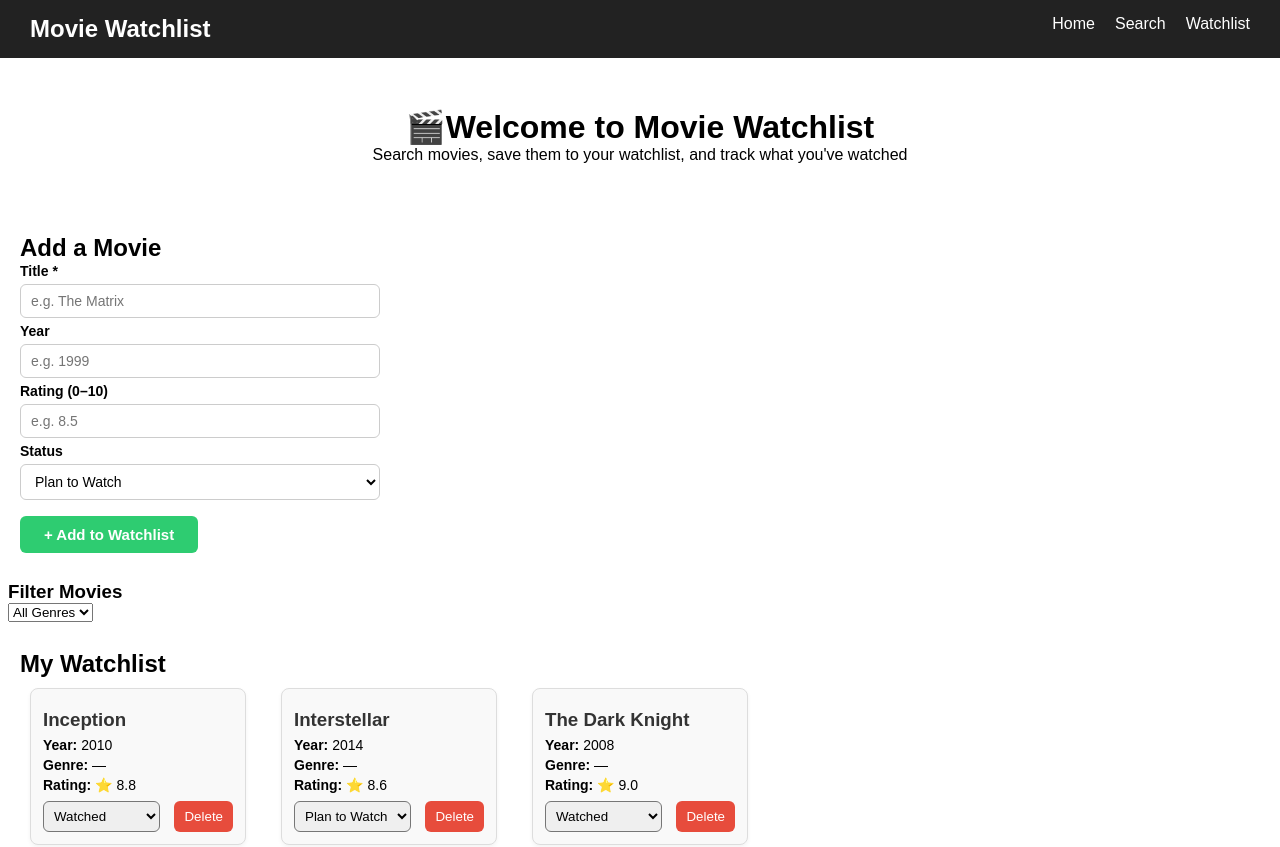
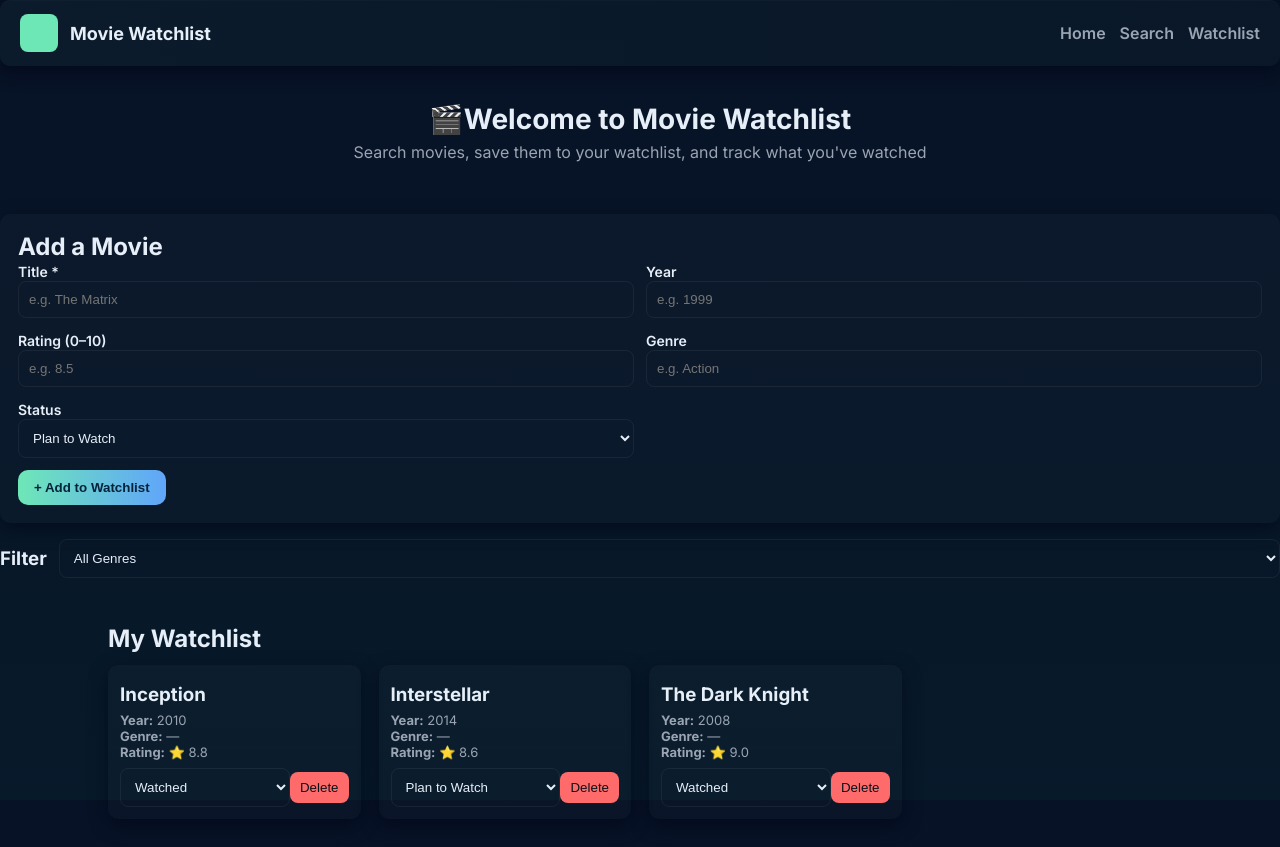
Before and after one commit to ludemond/Group-project, a React (Vite) app: page / in a window 1280 px wide. Shown: the top 847 px of the page. Built offline with nearby package versions, Linux system fonts and the light colour scheme.

Commit message:
style: attractive theme + component classes; style form, cards, filter, navbar

```diff
--- a/src/App.css
+++ b/src/App.css
@@ -1,31 +1,74 @@
-body {
-  margin: 0;
-  font-family: Arial, sans-serif;
+@import url('https://fonts.googleapis.com/css2?family=Inter:wght@300;400;600;700&display=swap');
+
+:root{
+  --bg:#0f1724;
+  --card:#0b1b2b;
+  --muted:#9aa4b2;
+  --accent:#6ee7b7;
+  --accent-2:#60a5fa;
+  --glass: rgba(255,255,255,0.04);
 }
 
-.navbar {
-  background: #222;
-  color: white;
-  padding: 15px 30px;
-  display: flex;
-  justify-content: space-between;
+html,body,#root{
+  height:100%;
 }
 
-.navbar ul {
-  list-style: none;
-  display: flex;
-  gap: 20px;
+body{
+  margin:0;
+  font-family:Inter, system-ui, -apple-system, 'Segoe UI', Roboto, 'Helvetica Neue', Arial;
+  background: linear-gradient(180deg, #071226 0%, #071a2a 100%);
+  color: #e6eef8;
+  -webkit-font-smoothing:antialiased;
 }
 
-.home {
-  text-align: center;
-  padding: 50px;
+.app-container{
+  max-width:1100px;
+  margin:28px auto;
+  padding:18px;
 }
 
-.footer {
-  background: #222;
-  color: white;
-  text-align: center;
-  padding: 15px;
-  margin-top: 50px;
+.navbar{
+  display:flex;
+  align-items:center;
+  justify-content:space-between;
+  background:linear-gradient(90deg,var(--card),rgba(11,27,43,0.6));
+  padding:14px 20px;
+  border-radius:10px;
+  box-shadow:0 6px 18px rgba(2,6,23,0.6), inset 0 1px 0 rgba(255,255,255,0.02);
 }
+
+.brand{
+  display:flex;gap:12px;align-items:center;
+}
+.brand h1{font-size:18px;margin:0;font-weight:700}
+.nav-items{display:flex;gap:14px;align-items:center}
+.nav-items li{list-style:none;color:var(--muted);font-weight:600}
+
+.home{padding:36px 18px;text-align:center}
+.home h1{font-size:28px;margin-bottom:6px}
+.home p{color:var(--muted)}
+
+.form-card{
+  background:linear-gradient(180deg, rgba(255,255,255,0.02), rgba(255,255,255,0.01));
+  padding:18px;border-radius:10px;margin:16px 0;box-shadow:0 6px 18px rgba(2,6,23,0.6);
+}
+.form-grid{display:grid;grid-template-columns:1fr 1fr;gap:12px}
+.form-input, .form-textarea, .filter-select{width:100%;padding:10px;border-radius:8px;border:1px solid rgba(255,255,255,0.06);background:transparent;color:inherit}
+.form-textarea{resize:vertical}
+.primary-btn{background:linear-gradient(90deg,var(--accent),var(--accent-2));color:#04233a;padding:10px 16px;border-radius:10px;border:none;font-weight:700;cursor:pointer}
+
+.filter-bar{display:flex;gap:12px;align-items:center;margin:12px 0}
+
+.movie-grid{display:grid;grid-template-columns:repeat(auto-fill,minmax(220px,1fr));gap:18px;margin-top:12px}
+.movie-card{background:linear-gradient(180deg, rgba(255,255,255,0.02), rgba(255,255,255,0.01));padding:12px;border-radius:10px;box-shadow:0 6px 18px rgba(2,6,23,0.6)}
+.movie-card img{width:100%;height:220px;object-fit:cover;border-radius:8px;margin-bottom:10px}
+.movie-card h3{margin:6px 0;color:#e6eef8}
+.muted{color:var(--muted);font-size:13px}
+.card-actions{display:flex;justify-content:space-between;align-items:center;margin-top:8px}
+.danger-btn{background:#ff6b6b;color:#08121a;border:none;padding:8px 10px;border-radius:8px;cursor:pointer}
+
+.footer{margin-top:28px;padding:18px;text-align:center;color:var(--muted)}
+
+@media (max-width:720px){
+  .form-grid{grid-template-columns:1fr}
+}
--- a/src/components/MovieCard.jsx
+++ b/src/components/MovieCard.jsx
@@ -6,46 +6,31 @@ function MovieCard({ movie, onDelete, onStatusChange }) {
   };
 
   return (
-    <div style={{
-      border: '1px solid #ddd',
-      borderRadius: '8px',
-      padding: '12px',
-      margin: '10px',
-      backgroundColor: '#f9f9f9',
-      boxShadow: '0 2px 4px rgba(0,0,0,0.05)'
-    }}>
+    <div className="movie-card">
       {movie.poster && (
-        <img src={movie.poster} alt={movie.title} style={{ width: '100%', height: '220px', objectFit: 'cover', borderRadius: '6px' }} />
+        <img src={movie.poster} alt={movie.title} />
       )}
 
-      <h3 style={{ margin: '8px 0 6px 0', color: '#333' }}>{movie.title}</h3>
+      <h3>{movie.title}</h3>
 
-      <p style={{ margin: '4px 0', fontSize: '14px' }}>
-        <strong>Year:</strong> {movie.year || 'N/A'}
-      </p>
+      <p className="muted"><strong>Year:</strong> {movie.year || 'N/A'}</p>
+      <p className="muted"><strong>Genre:</strong> {movie.genre || '—'}</p>
+      <p className="muted"><strong>Rating:</strong> ⭐ {movie.rating || 'Unrated'}</p>
 
-      <p style={{ margin: '4px 0', fontSize: '14px' }}>
-        <strong>Genre:</strong> {movie.genre || '—'}
-      </p>
-
-      <p style={{ margin: '4px 0', fontSize: '14px' }}>
-        <strong>Rating:</strong> ⭐ {movie.rating || 'Unrated'}
-      </p>
-
-      <div style={{ display: 'flex', justifyContent: 'space-between', alignItems: 'center', marginTop: '8px' }}>
-        <select value={movie.status} onChange={handleStatus} style={{ padding: '6px', borderRadius: '6px' }}>
+      <div className="card-actions">
+        <select value={movie.status} onChange={handleStatus} className="filter-select">
           <option>Plan to Watch</option>
           <option>Watching</option>
           <option>Watched</option>
         </select>
 
-        <button onClick={() => onDelete && onDelete(movie.id)} style={{ backgroundColor: '#e74c3c', color: '#fff', border: 'none', padding: '8px 10px', borderRadius: '6px', cursor: 'pointer' }}>
+        <button onClick={() => onDelete && onDelete(movie.id)} className="danger-btn">
           Delete
         </button>
       </div>
 
       {movie.description && (
-        <p style={{ marginTop: '8px', fontSize: '13px', color: '#555' }}>{movie.description}</p>
+        <p className="muted" style={{ marginTop: 8 }}>{movie.description}</p>
       )}
     </div>
   );
--- a/src/components/MovieFilter.jsx
+++ b/src/components/MovieFilter.jsx
@@ -6,13 +6,11 @@ function MovieFilter({
   onChange,
 }) {
   return (
-    <div style={{ padding: '8px' }}>
-      <label htmlFor="genre-select">
-        <h3>Filter Movies</h3>
-      </label>
-
+    <div className="filter-bar">
+      <h3 style={{ margin: 0 }}>Filter</h3>
       <select
         id="genre-select"
+        className="filter-select"
         value={selectedGenre}
         onChange={(e) => onChange && onChange(e.target.value)}
       >
--- a/src/components/MovieForm.jsx
+++ b/src/components/MovieForm.jsx
@@ -1,7 +1,7 @@
 import React from "react"
 import { useState } from "react"
 
-const EMPTY_FORM = {title:"",year:"",rating:"",status:"Plan to Watch", poster:"", genre:"", description:""};
+const EMPTY_FORM = {title:"",year:"",rating:"",status:"Plan to Watch", genre:""};
 
 function MovieForm({onAddMovie}){
 const [form,setForm]=useState(EMPTY_FORM);
@@ -33,89 +33,53 @@ const[errors,setErrors]=useState({});
   };
 
   const inputStyle = (field) => ({
-    display: "block",
-    width: "100%",
-    padding: "8px 10px",
-    marginTop: "4px",
-    marginBottom: "4px",
-    border: `1px solid ${errors[field] ? "#e74c3c" : "#ccc"}`,
-    borderRadius: "6px",
-    fontSize: "14px",
-    boxSizing: "border-box",
+    border: `1px solid ${errors[field] ? "#e74c3c" : "rgba(255,255,255,0.06)"}`,
   });
 
   return (
-    <div style={{ padding: "20px", maxWidth: "400px" }}>
+    <div className="form-card">
       <h2>Add a Movie</h2>
       <form onSubmit={handleSubmit} noValidate>
+        <div className="form-grid">
+          <div>
+            <label style={{ fontSize: "14px", fontWeight: "600" }}>Title *</label>
+            <input className="form-input" name="title" value={form.title} onChange={handleChange} placeholder="e.g. The Matrix" style={inputStyle("title")} />
+            {errors.title && <div style={{ color: "#e74c3c", fontSize: "12px" }}>{errors.title}</div>}
+          </div>
 
-        <label style={{ fontSize: "14px", fontWeight: "bold" }}>
-          Title *
-          <input
-            name="title"
-            value={form.title}
-            onChange={handleChange}
-            placeholder="e.g. The Matrix"
-            style={inputStyle("title")}
-          />
-          {errors.title && <span style={{ color: "#e74c3c", fontSize: "12px" }}>{errors.title}</span>}
-        </label>
+          <div>
+            <label style={{ fontSize: "14px", fontWeight: "600" }}>Year</label>
+            <input className="form-input" name="year" value={form.year} onChange={handleChange} placeholder="e.g. 1999" maxLength={4} style={inputStyle("year")} />
+            {errors.year && <div style={{ color: "#e74c3c", fontSize: "12px" }}>{errors.year}</div>}
+          </div>
 
-        <label style={{ fontSize: "14px", fontWeight: "bold" }}>
-          Year
-          <input
-            name="year"
-            value={form.year}
-            onChange={handleChange}
-            placeholder="e.g. 1999"
-            maxLength={4}
-            style={inputStyle("year")}
-          />
-          {errors.year && <span style={{ color: "#e74c3c", fontSize: "12px" }}>{errors.year}</span>}
-        </label>
+          <div>
+            <label style={{ fontSize: "14px", fontWeight: "600" }}>Rating (0–10)</label>
+            <input className="form-input" name="rating" value={form.rating} onChange={handleChange} placeholder="e.g. 8.5" style={inputStyle("rating")} />
+            {errors.rating && <div style={{ color: "#e74c3c", fontSize: "12px" }}>{errors.rating}</div>}
+          </div>
 
-        <label style={{ fontSize: "14px", fontWeight: "bold" }}>
-          Rating (0–10)
-          <input
-            name="rating"
-            value={form.rating}
-            onChange={handleChange}
-            placeholder="e.g. 8.5"
-            style={inputStyle("rating")}
-          />
-          {errors.rating && <span style={{ color: "#e74c3c", fontSize: "12px" }}>{errors.rating}</span>}
-        </label>
+          <div>
+            <label style={{ fontSize: "14px", fontWeight: "600" }}>Genre</label>
+            <input className="form-input" name="genre" value={form.genre} onChange={handleChange} placeholder="e.g. Action" style={inputStyle("genre")} />
+          </div>
 
-        <label style={{ fontSize: "14px", fontWeight: "bold" }}>
-          Status
-          <select
-            name="status"
-            value={form.status}
-            onChange={handleChange}
-            style={{ ...inputStyle("status"), backgroundColor: "#fff" }}
-          >
-            <option>Plan to Watch</option>
-            <option>Watching</option>
-            <option>Watched</option>
-          </select>
-        </label>
 
-        <button
-          type="submit"
-          style={{
-            marginTop: "12px",
-            padding: "10px 24px",
-            backgroundColor: "#2ecc71",
-            color: "#fff",
-            border: "none",
-            borderRadius: "6px",
-            fontSize: "15px",
-            cursor: "pointer",
-            fontWeight: "bold",
-          }}
-        >
-          + Add to Watchlist
-        </button>
+
+          <div>
+            <label style={{ fontSize: "14px", fontWeight: "600" }}>Status</label>
+            <select className="filter-select" name="status" value={form.status} onChange={handleChange} style={inputStyle("status")}>
+              <option>Plan to Watch</option>
+              <option>Watching</option>
+              <option>Watched</option>
+            </select>
+          </div>
+        </div>
+
+
+        <div style={{ marginTop: 12 }}>
+          <button type="submit" className="primary-btn">+ Add to Watchlist</button>
+        </div>
       </form>
     </div>
   );
--- a/src/components/MovieList.jsx
+++ b/src/components/MovieList.jsx
@@ -8,16 +8,9 @@ function MovieList({ moviesList, onDeleteMovie, onChangeStatus }) {
   }
 
   return (
-    <div style={{ padding: '20px' }}>
+    <div className="app-container">
       <h2>My Watchlist</h2>
-
-      {/* Layout grid to arrange cards nicely */}
-      <div style={{
-        display: 'grid',
-        gridTemplateColumns: 'repeat(auto-fill, minmax(220px, 1fr))',
-        gap: '15px'
-      }}>
-        {/* Using .map() to display movies */}
+      <div className="movie-grid">
         {moviesList.map((singleMovie) => (
           <MovieCard
             key={singleMovie.id}
--- a/src/components/Navbar.jsx
+++ b/src/components/Navbar.jsx
@@ -1,10 +1,13 @@
 function Navbar() {
     return (
         <nav className="navbar">
-            <h2>Movie Watchlist</h2>
-            <ul>
+            <div className="brand">
+                <div style={{width:38,height:38,background:'#6ee7b7',borderRadius:8}}></div>
+                <h1>Movie Watchlist</h1>
+            </div>
+            <ul className="nav-items">
                 <li>Home</li>
-                <li>Search </li>
+                <li>Search</li>
                 <li>Watchlist</li>
             </ul>
         </nav>
```
